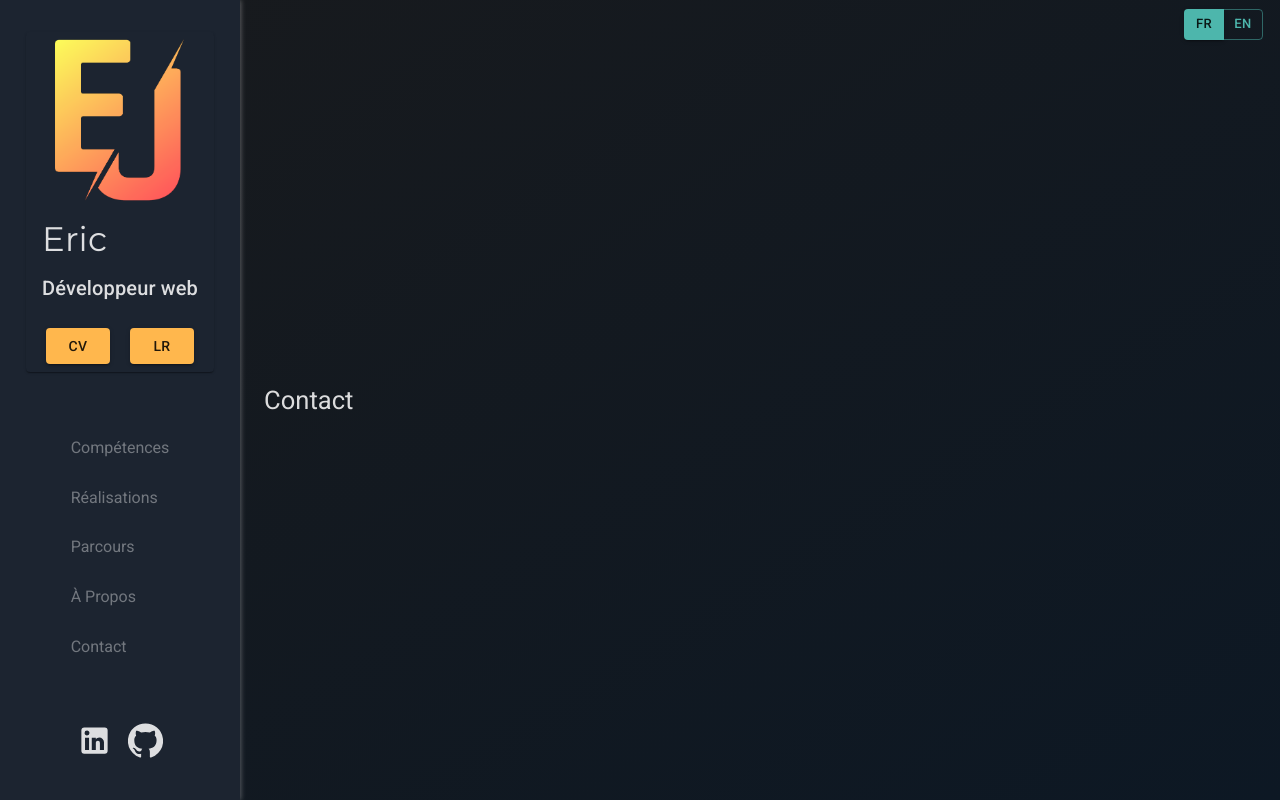
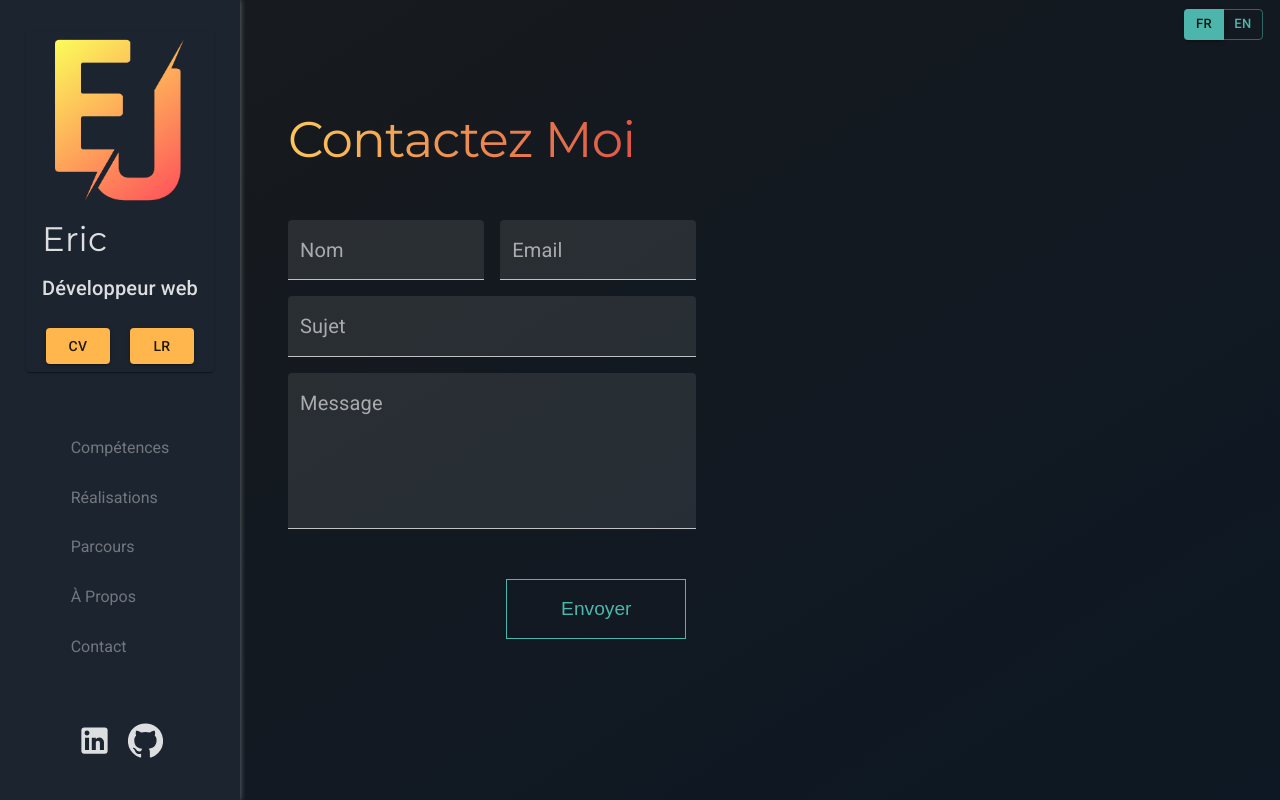
Before and after one commit to Eric-Juquel/eric-j-portfolio, a React (Create React App) app: page /contact in a window 1280 px wide. Built offline with nearby package versions, Linux system fonts and the light colour scheme; a web font is replaced by a local one.

Commit message:
Contact form

```diff
--- a/package.json
+++ b/package.json
@@ -10,6 +10,7 @@
     "@testing-library/user-event": "^12.1.10",
     "react": "^17.0.1",
     "react-dom": "^17.0.1",
+    "react-hook-form": "^6.15.4",
     "react-redux": "^7.2.2",
     "react-router-dom": "^5.2.0",
     "react-scripts": "4.0.2",
--- a/src/components/Button.js
+++ b/src/components/Button.js
@@ -3,13 +3,13 @@ import classes from "./Button.module.scss";
 import { translate } from "../translations/translate";
 import { useSelector } from "react-redux";
 
-const Button = () => {
+const Button = ({type, text}) => {
   const lang = useSelector((state) => state.languageReducer.language);
 
   return (
     <div className={classes.container}>
       <div className={classes.center}>
-        <button className={classes.btn}>
+        <button type={type} className={classes.btn}>
           <svg
             width="180px"
             height="60px"
@@ -25,7 +25,7 @@ const Button = () => {
               className="hl-line"
             />
           </svg>
-          {translate(lang, "contactMe")}
+          {text}
         </button>
       </div>
     </div>
--- a/src/components/Button.module.scss
+++ b/src/components/Button.module.scss
@@ -5,8 +5,6 @@
   width: 200px;
   height: 10rem;
   @include flexCenter;
-  justify-content: center;
-  align-items: center;
 }
 
 .center {
--- a/src/components/Button2.js
+++ b/src/components/Button2.js
@@ -4,7 +4,7 @@ import classes from "./Button.module.scss";
 import { translate } from "../translations/translate";
 import { useSelector } from "react-redux";
 
-const Button2 = () => {
+const Button2 = ({text}) => {
   const lang = useSelector((state) => state.languageReducer.language);
 
   return (
@@ -15,7 +15,7 @@ const Button2 = () => {
             <svg>
               <rect x="0" y="0" fill="none" width="100%" height="99%" />
             </svg>
-            <span>{translate(lang, "contactMe")}</span>
+            <span>{text}</span>
           </Link>
         </div>
       </div>
--- a/src/components/Contact.js
+++ b/src/components/Contact.js
@@ -1,11 +1,108 @@
-import React from 'react'
+import React from "react";
+import "../App.scss";
+import { useForm, Controller } from "react-hook-form";
+import { translate } from "../translations/translate";
+import { useSelector } from "react-redux";
+import { makeStyles } from "@material-ui/core/styles";
+import { Paper, Grid, TextField, Typography } from "@material-ui/core";
+import Button from "./Button";
+
+const useStyles = makeStyles(
+  (theme) => ({
+    form: {
+      width: "100%",
+    },
+  }),
+  { index: 1 }
+);
 
 const Contact = () => {
-    return (
-        <div className="container">
-            Contact
-        </div>
-    )
-}
+  const classes = useStyles();
+  const lang = useSelector((state) => state.languageReducer.language);
 
-export default Contact
+  const defaultValues = {
+    name: "",
+    email: "",
+    subject: "",
+    message: "",
+  };
+  const { handleSubmit, control, reset } = useForm({ defaultValues });
+
+  const onSubmit = (data) => {
+    console.log(data);
+    reset(defaultValues);
+  };
+
+  return (
+    <div className="container">
+      <div className="block">
+        <Typography variant="h1" component="h1">
+          {translate(lang, "contactMe")}
+        </Typography>
+
+        <form className={classes.form} onSubmit={handleSubmit(onSubmit)}>
+          <Grid container spacing={2}>
+            <Grid item xs={12} sm={6}>
+              <Controller
+                as={TextField}
+                id="name"
+                name="name"
+                control={control}
+                variant="filled"
+                color="secondary"
+                label={translate(lang, "name")}
+                fullWidth
+              />
+            </Grid>
+            <Grid item xs={12} sm={6}>
+              <Controller
+                as={TextField}
+                type="email"
+                id="email"
+                name="email"
+                control={control}
+                variant="filled"
+                color="secondary"
+                label="Email"
+                fullWidth
+              />
+            </Grid>
+            <Grid item xs={12}>
+              <Controller
+                as={TextField}
+                id="subect"
+                name="subject"
+                control={control}
+                variant="filled"
+                color="secondary"
+                label={translate(lang, "subject")}
+                fullWidth
+              />
+            </Grid>
+            <Grid item xs={12}>
+              <Controller
+                as={TextField}
+                id="message"
+                name="message"
+                control={control}
+                variant="filled"
+                color="secondary"
+                label="Message"
+                fullWidth
+                multiline
+                rows={5}
+              />
+            </Grid>
+          </Grid>
+          <Grid container justify="flex-end">
+            <Button type="submit" text={translate(lang, "send")} />
+          </Grid>
+        </form>
+      </div>
+
+      <div className="block"></div>
+    </div>
+  );
+};
+
+export default Contact;
--- a/src/components/Home.js
+++ b/src/components/Home.js
@@ -41,7 +41,7 @@ const Home = () => {
           </Typography>
           <div style={{ display: "flex", marginTop: "3rem" }}>
             {/* <Button /> */}
-            <Button2 />
+            <Button2 text={translate(lang, "contactMe")}/>
           </div>
         </div>
       </div>
--- a/src/translations/languages/en.json
+++ b/src/translations/languages/en.json
@@ -1,6 +1,4 @@
 {
-  "firstname": "firstname",
-  "name": "name",
   "title": "Web developpeur",
   "subtitle": "FrontEnd Developpeur / ReactJs",
 
@@ -11,6 +9,9 @@
   "contact": "contact",
 
   "contactMe": "contact me",
+  "name": "Name",
+  "subject": "Subject",
+  "send": "send",
 
   "skills-1": "My 'Web & mobile web developer' training provided me with the fundamental bases for creating responsive websites",
   "skills-2": "I took the side of an orientation focused on JavaScipt by developing my skills in this workflow",
--- a/src/translations/languages/fr.json
+++ b/src/translations/languages/fr.json
@@ -1,6 +1,5 @@
 {
-  "firstname": "prénom",
-  "name": "nom",
+
   "title": "Développeur web",
   "subtitle": "Développeur Frontend / ReactJs",
 
@@ -11,6 +10,9 @@
   "contact": "contact",
 
   "contactMe": "contactez moi",
+  "name": "Nom",
+  "subject": "Sujet",
+  "send": "envoyer",
 
   "skills-1": "Ma Formation 'Développeur web & web mobile' m'a apporté les bases fondamentales à la création de sites web responsives",
   "skills-2": "J'ai pris le parti d'une orientation axée sur le JavaScipt en développant mes compétences dans cet environement",
@@ -19,4 +21,6 @@
 
   "languageFramework": "Langage - Framework",
   "library": "librairie"
+
+
 }
```
Also changed, not shown: src/App.js (+8 -9 lines), src/components/Skills.js (+2 -5 lines), 1 other file (tests, documents, lock files or other folders).
